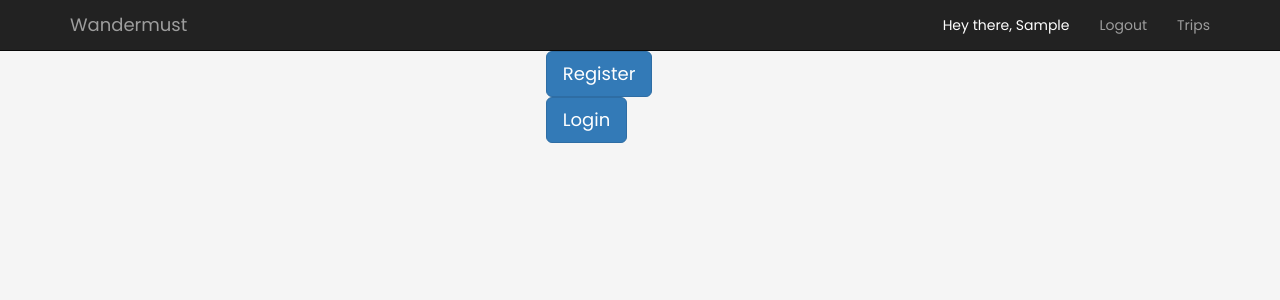
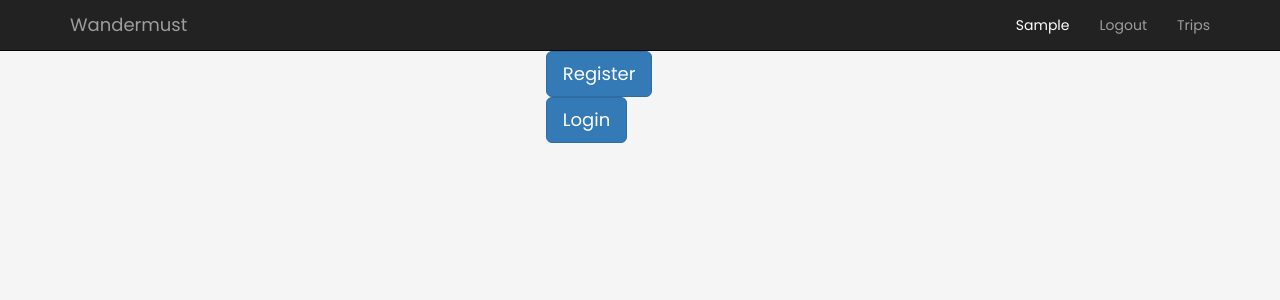
Before and after one commit to gsussman/carmen, a Django app: page /auth/ in a window 1280 px wide; the page is wider, and only the part inside the window is pictured. Shown: the top 300 px of that part. Run offline with Django 3.2, Linux system fonts and the light colour scheme; the visitor is signed in with stand-in values (Sample User, id 1); some libraries are stand-ins or nearby versions.

Commit message:
no more hey there

```diff
--- a/frontpage/templates/base.html
+++ b/frontpage/templates/base.html
@@ -72,7 +72,7 @@ background-color: #f5f5f5;
                         {% if user.is_authenticated %}
                             {% if user.socialaccount_set.all.0.get_avatar_url %}
                             <li><img src="{{ user.socialaccount_set.all.0.get_avatar_url }}" style="width: 50px; border-radius: 25px;"/></li>  {% endif %}
-                            <li> <a style ="color: white;">Hey there, {{ request.user.first_name }}</a></li>
+                            <li> <a style ="color: white;">{{ request.user.first_name }}</a></li>
                             <li><a href="/accounts/logout/">Logout</a></li>
                             <li><a href="/trips/"
                                    class="p-r-none">Trips</a></li>
```
